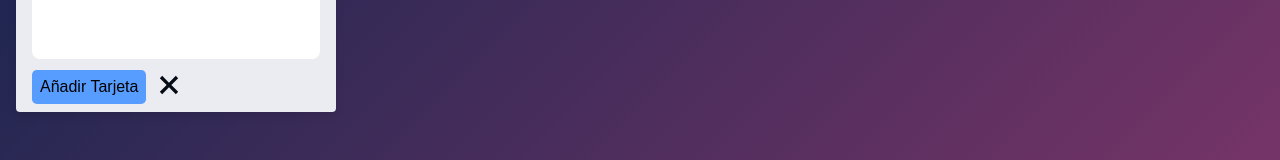
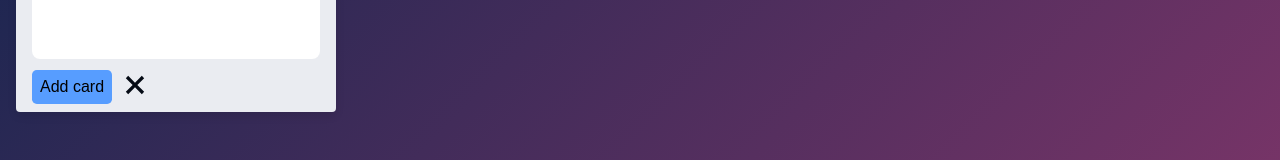
Before and after one commit to ElenaExposito/Trello-clone, a React (Vite) app: page / in a window 1280 px wide. Both pictures are taken after a click on the element "Add list". Shown: the part 298-458 px from the top of the page. Built offline with nearby package versions, Linux system fonts and the light colour scheme.

Commit message:
Fix unexpected closing of AddCardOrListText component on clic

```diff
--- a/src/components/TrelloList/components/AddCardOrList/AddCardOrList.jsx
+++ b/src/components/TrelloList/components/AddCardOrList/AddCardOrList.jsx
@@ -11,7 +11,7 @@ const AddCardOrList = () => {
 
   return (
     <div className={isOpen ? 'add-title-open' : 'add-title-closed'} onClick={handleClick}>
-      {isOpen ? <AddCardOrListText /> : (
+      {isOpen ? <AddCardOrListText onClick={(e) => e.stopPropagation()} /> : (
         <>
           <span className='add-icon'>
             <svg width="15" height="15" viewBox="0 0 24 24" style={{ fill: 'var(--text-shadow)' }}>
--- a/src/components/TrelloList/components/AddCardOrList/components/AddCardOrListText/AddCardOrListText.jsx
+++ b/src/components/TrelloList/components/AddCardOrList/components/AddCardOrListText/AddCardOrListText.jsx
@@ -1,21 +1,47 @@
-import "./AddCardOrListText.css"
+import "./AddCardOrListText.css";
+import { useState } from 'react';
 
 const AddCardOrListText = () => {
+  const [title, setTitle] = useState('');
+
+  const handleTitleChange = (e) => {
+    setTitle(e.target.value);
+  };
+
+  const handleAddCard = () => {
+    // Lógica para añadir tarjeta
+    console.log('Añadir Tarjeta:', title);
+  };
+
+  const handleAddList = () => {
+    // Lógica para añadir lista
+    console.log('Añadir Lista:', title);
+  };
+
   return (
     <div className="add-card-or-list-title">
       <label>
-            <textarea className="add-card-or-list-title-textarea" type="text" placeholder="Enter a title for this card..."></textarea>
+        <textarea
+          className="add-card-or-list-title-textarea"
+          type="text"
+          placeholder="Enter a title for this card..."
+          value={title}
+          onChange={handleTitleChange}
+          onClick={(e) => e.stopPropagation()}
+        ></textarea>
       </label>
       <div className="add-card-or-list-buttons">
-          <button className="add-card-or-list-button">Añadir Tarjeta</button>
-          <button className="list-icon">
+        <button className="add-card-or-list-button" onClick={handleAddCard}>
+          Add card
+        </button>
+        <button className="list-icon" onClick={handleAddList}>
           <svg width="20" height="20" viewBox="0 0 24 24" style={{ fill: 'var(--text-color)' }}>
-                <path d="M23 20.168l-8.185-8.187 8.185-8.174-2.832-2.807-8.182 8.179-8.176-8.179-2.81 2.81 8.186 8.196-8.186 8.184 2.81 2.81 8.203-8.192 8.18 8.192z"/>
+            <path d="M23 20.168l-8.185-8.187 8.185-8.174-2.832-2.807-8.182 8.179-8.176-8.179-2.81 2.81 8.186 8.196-8.186 8.184 2.81 2.81 8.203-8.192 8.18 8.192z" />
           </svg>
         </button>
       </div>
     </div>
-  )
-}
+  );
+};
 
 export default AddCardOrListText
```
Lines whose indentation alone changed are shown as unchanged.
